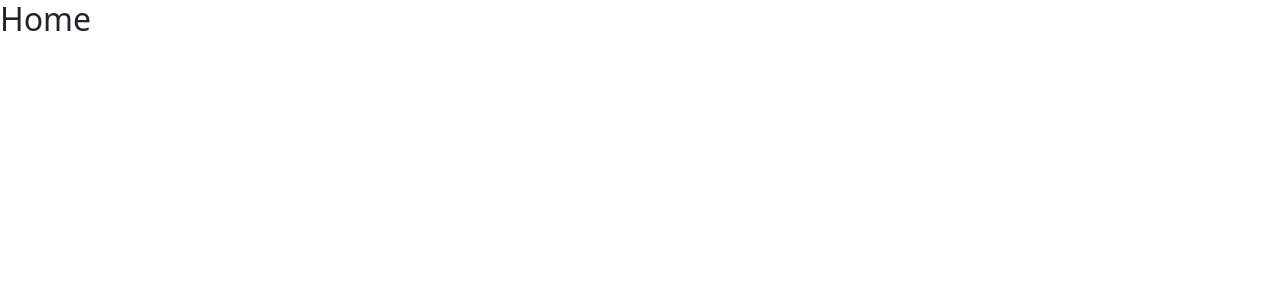
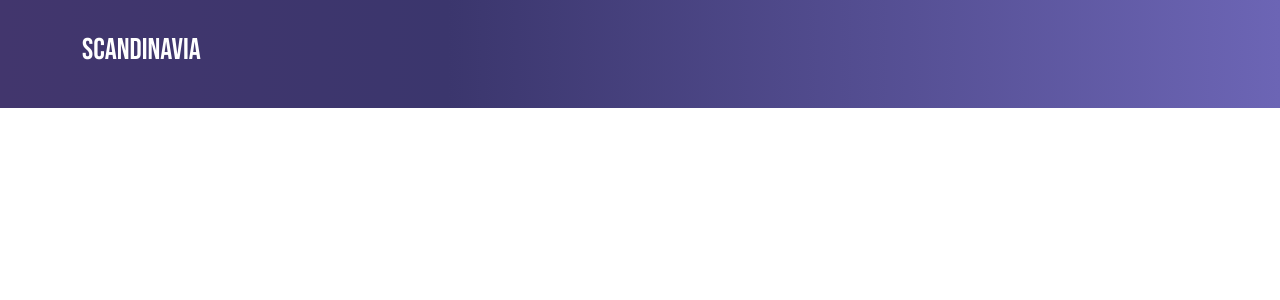
Before and after one commit to priyan1995/scandinav_test, a React (Create React App) app: page / in a window 1280 px wide. Shown: the top 300 px of the page. Built offline with nearby package versions, Linux system fonts and the light colour scheme.

Commit message:
main body sctructure

```diff
--- /dev/null
+++ b/src/components/common/Sidebar.jsx
@@ -0,0 +1,14 @@
+import React from "react";
+
+export const Sidebar = () => {
+    return (
+        <>
+            <div className="pd-sidebar">
+                <div className="pd-sidebar__header">
+                    <h2>Scandinavia</h2>
+                </div>
+            </div>
+
+        </>
+    )
+}
--- a/src/components/pages/HomeWrapper.jsx
+++ b/src/components/pages/HomeWrapper.jsx
@@ -1,10 +1,21 @@
 import React from "react";
+import { Col, Container, Row } from "react-bootstrap";
+import { Sidebar } from "../common/Sidebar";
 
 export const HomeWrapper = () => {
     return (
         <>
             <div className="pd-h-w">
-                <h2>Home</h2>
+                <Container>
+                    <Row>
+                        <Col lg="4">
+                            <Sidebar />
+                        </Col>
+                        <Col lg="8">
+
+                        </Col>
+                    </Row>
+                </Container>
             </div>
         </>
     )
--- a/src/styles/_main.scss
+++ b/src/styles/_main.scss
@@ -1,3 +1,12 @@
-*{
+@import url('https://fonts.googleapis.com/css2?family=Poppins:ital,wght@0,100;0,200;0,300;0,400;0,500;0,600;0,700;0,800;0,900;1,100;1,400;1,500;1,600&display=swap');
+
+* {
     scroll-behavior: smooth;
+    font-family: 'Poppins', sans-serif;
+
 }
+
+.pd-h-w {
+    background: rgb(66, 54, 109);
+    background: linear-gradient(90deg, rgba(66, 54, 109, 1) 0%, rgba(59, 54, 109, 1) 35%, rgba(108, 101, 181, 1) 100%);
+}
--- a/src/styles/_mixin.scss
+++ b/src/styles/_mixin.scss
@@ -0,0 +1,16 @@
+$fnt-poppins:"Poppins", sans-serif;
+
+$breakpoint-xs: 400px;
+$breakpoint-sm: 576px;
+$breakpoint-md: 767px;
+$breakpoint-lg: 992px;
+$breakpoint-xl: 1199px;
+$breakpoint-laptop:1365px;
+$breakpoint-xxl: 1500px;
+
+
+@mixin fnt-poppins($weight,$size) {
+    font-family: $fnt-poppins;
+    font-size: $size;
+    font-weight: $weight;
+}
--- /dev/null
+++ b/src/styles/_sidebar.scss
@@ -0,0 +1,12 @@
+@import url('https://fonts.googleapis.com/css2?family=Bebas+Neue&display=swap');
+
+.pd-sidebar{
+    padding: 2rem 0;
+    &__header{
+        h2{
+            @include fnt-poppins(500,30px);
+            color: $fontColorLight;
+            font-family: 'Bebas Neue', sans-serif;
+        }
+    }
+}
--- a/src/styles/_variables.scss
+++ b/src/styles/_variables.scss
@@ -0,0 +1,2 @@
+$fontColorDark: #121212;
+$fontColorLight: #ffffff;
--- a/src/styles/styles.scss
+++ b/src/styles/styles.scss
@@ -1,2 +1,4 @@
+@import "variables";
 @import "mixin";
 @import "main";
+@import "sidebar";
```
